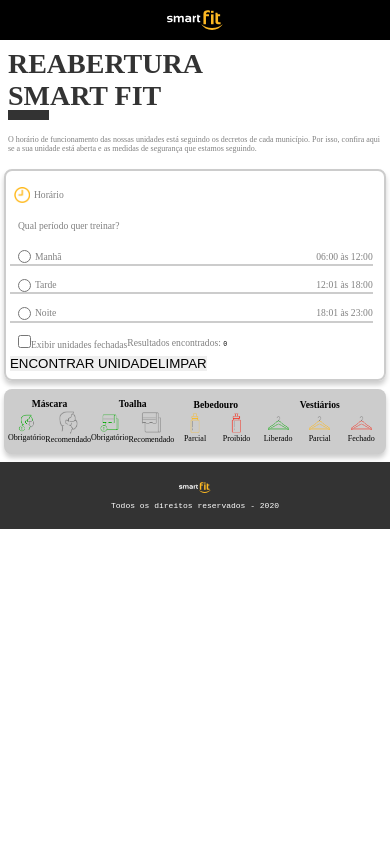
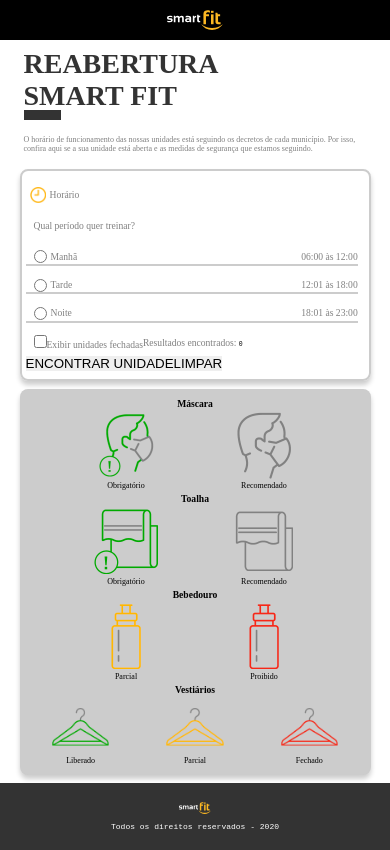
Before and after one commit to biellil/challenge-smartsite-front-end, a React (Vite) app: page / in a window 390 px wide. Built offline with nearby package versions, Linux system fonts and the light colour scheme; a web font is replaced by a local one.

Commit message:
style: 🐛 fix mobile styles

```diff
--- a/package.json
+++ b/package.json
@@ -1,4 +1,3 @@
-
 {
   "name": "challenge-smartsite-front-end",
   "private": true,
@@ -35,6 +34,6 @@
     "prettier": "^3.1.0",
     "turbo": "latest",
     "typescript": "^5.2.2",
-    "vite": "^5.0.8"
+    "vite": "^5.0.12"
   }
 }
--- a/src/layout/Default/styles.ts
+++ b/src/layout/Default/styles.ts
@@ -13,9 +13,9 @@
     padding: 1rem 0.5rem;
     margin-bottom: 1rem;
   }
-  @media (max-width: 600px) {
+  @media (max-width: 768px) {
     .container {
-      width: 98%;
+      width: 90%;
       max-width: 68rem;
     }
   }
--- a/src/pages/legend/styles.tsx
+++ b/src/pages/legend/styles.tsx
@@ -11,6 +11,9 @@
   img {
     width: 50%;
     height: 45%;
+  }
+  @media (max-width: 768px) {
+    flex-direction: column;
   }
 `
 export const LegendContainer = styled.div`
```
Also changed, not shown: 1 other file (tests, documents, lock files or other folders).
